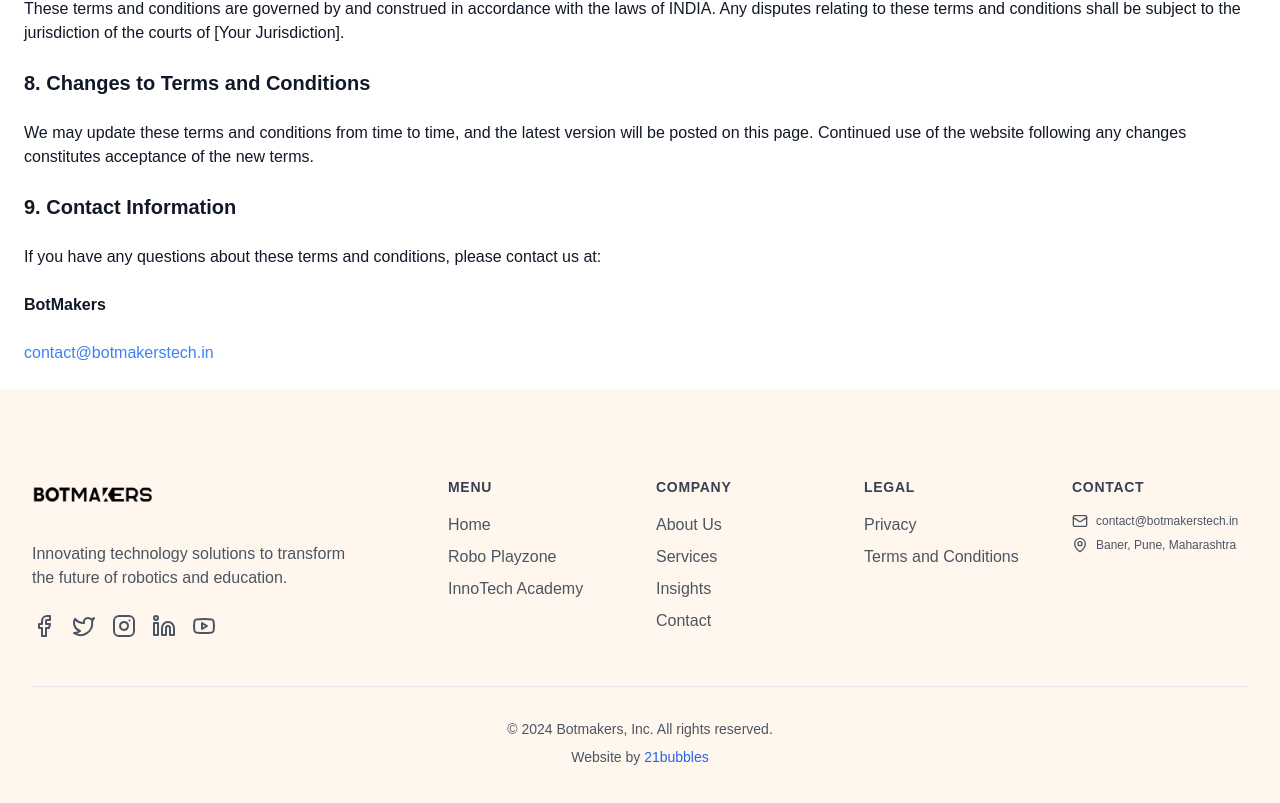
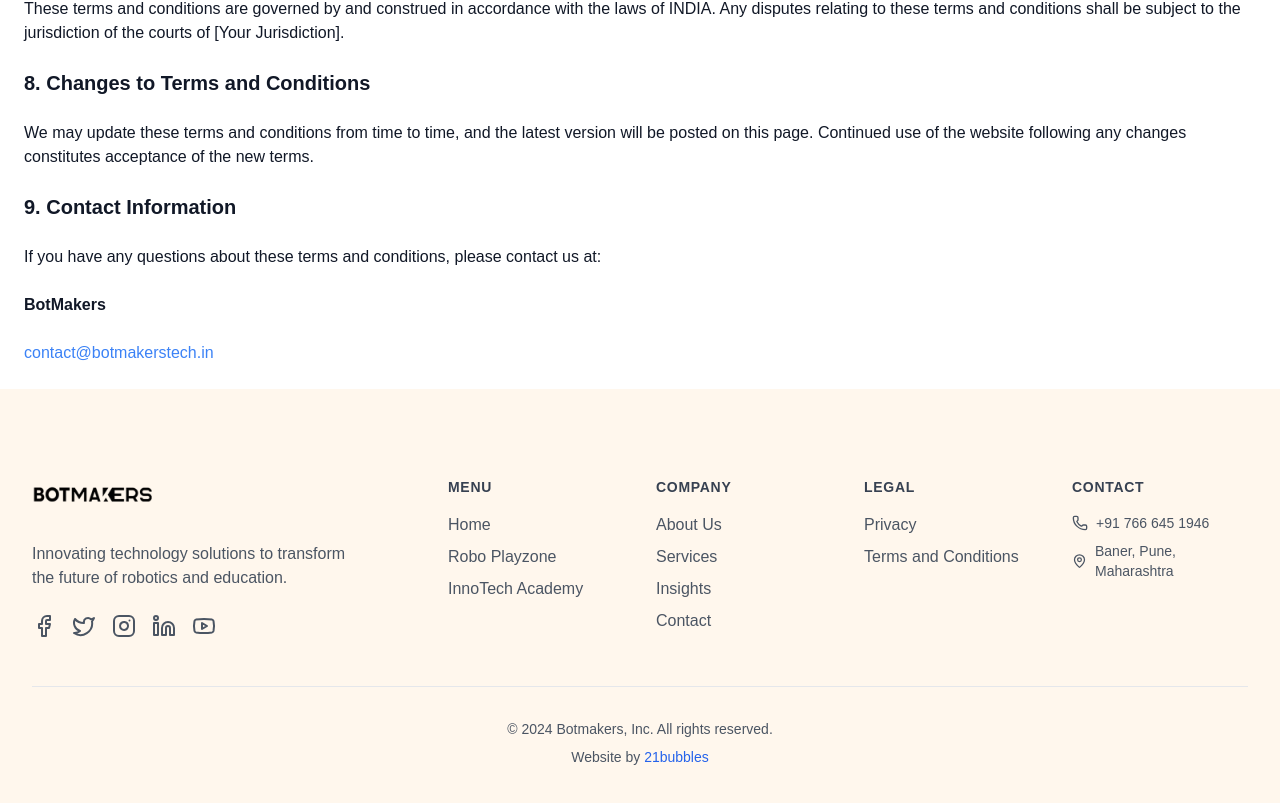
Before and after one commit to anujsb/botmakerstech, a Next.js app: page /terms in a window 1280 px wide. Shown: the part 1227-2030 px from the top of the page. Built offline with nearby package versions, Linux system fonts and the light colour scheme.

Commit message:
footer and contact

```diff
--- a/src/components/Sections/Footer.tsx
+++ b/src/components/Sections/Footer.tsx
@@ -8,9 +8,10 @@ import {
   Youtube,
   Mail,
   MapPin,
+  Phone,
 } from "lucide-react";
 
-export const  Footer = () => {
+export const Footer = () => {
   const currentYear = new Date().getFullYear();
 
   const socialLinks = [
@@ -159,11 +160,11 @@ export const  Footer = () => {
                 Contact
               </h3>
               <div className="space-y-2 text-gray-600">
-                <div className="flex items-center space-x-2 text-center text-xs">
-                  <Mail className="h-4 w-4" />
-                  <span>contact@botmakerstech.in</span>
+                <div className="flex items-center space-x-2 text-start text-sm">
+                  <Phone className="h-4 w-4" />
+                  <span>+91 766 645 1946</span>
                 </div>
-                <div className="flex items-center space-x-2 text-center text-xs">
+                <div className="flex items-center space-x-2 text-start text-sm">
                   <MapPin className="h-4 w-4" />
                   <span>Baner, Pune, Maharashtra</span>
                 </div>
--- a/src/components/Sections/Header2.tsx
+++ b/src/components/Sections/Header2.tsx
@@ -41,9 +41,11 @@ export function Header2() {
           <NavLinks />
         </nav>
         <div className="flex items-center space-x-4">
+          <Link href="/contact">
           <Button className="hidden bg-[#F26D3D] text-white hover:bg-[#E25D2D] md:inline-flex">
             Contact Us
           </Button>
+          </Link>
           <Sheet>
             <SheetTrigger asChild>
               <Button variant="outline" size="icon" className="md:hidden">
@@ -55,9 +57,12 @@ export function Header2() {
               <nav className="flex flex-col space-y-4 justify-between h-full">
                 <div className="flex flex-col space-y-4">
                   <NavLinks />
+                  <Link href="/contact">
+
                   <Button className="bg-[#F26D3D] text-white hover:bg-[#E25D2D]">
                     Contact Us
                   </Button>
+                  </Link>
                 </div>
                 <div className="flex justify-end items-end">
                   <Image
```
